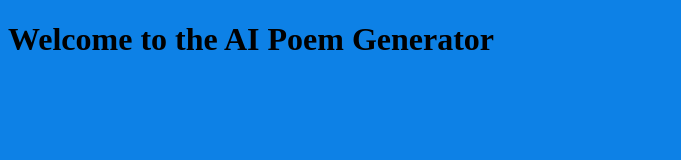
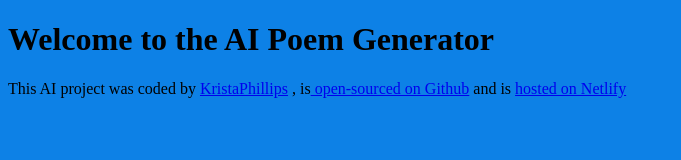
Before and after one commit to KristaaP/poem-generator, a plain HTML site: page index.html in a window 1280 px wide. Shown: the whole page, without its empty margins (0-681 px from the left). Drawn offline with Linux system fonts and the light colour scheme.

Commit message:
added links

```diff
--- a/index.html
+++ b/index.html
@@ -8,6 +8,17 @@
   </head>
   <body>
     <h1>Welcome to the AI Poem Generator</h1>
+    <footer>
+      This AI project was coded by
+      <a href="https://github.com/KristaaP" target="_blank"> KristaPhillips</a>
+      , is<a href="https://github.com/KristaaP/poem-generator" target="_blank">
+        open-sourced on Github</a
+      >
+      and is
+      <a href="https://aipoem-generator.netlify.app/" target="_blank">
+        hosted on Netlify</a
+      >
+    </footer>
     <script src="src/index.js"></script>
   </body>
 </html>
```
